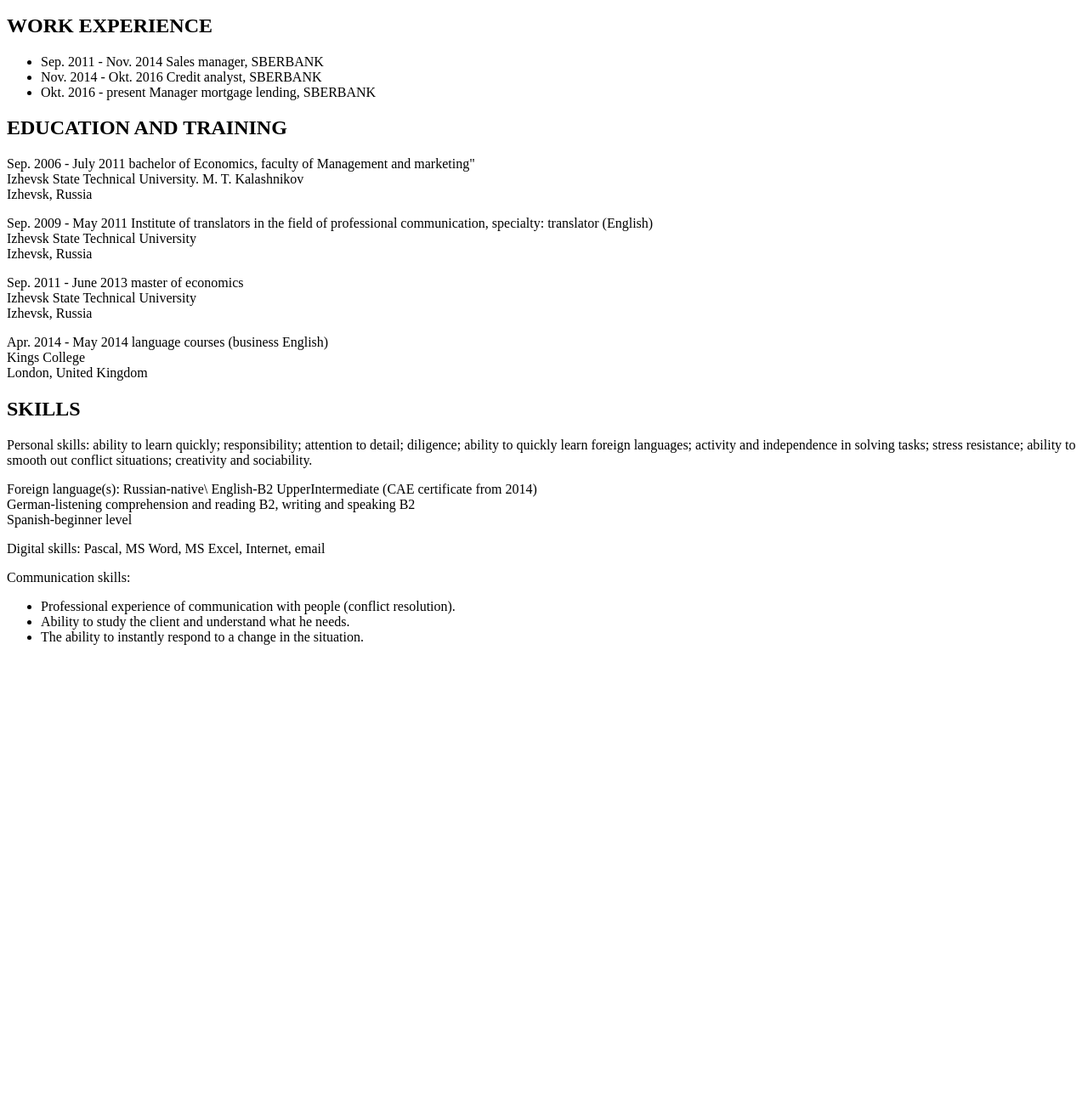
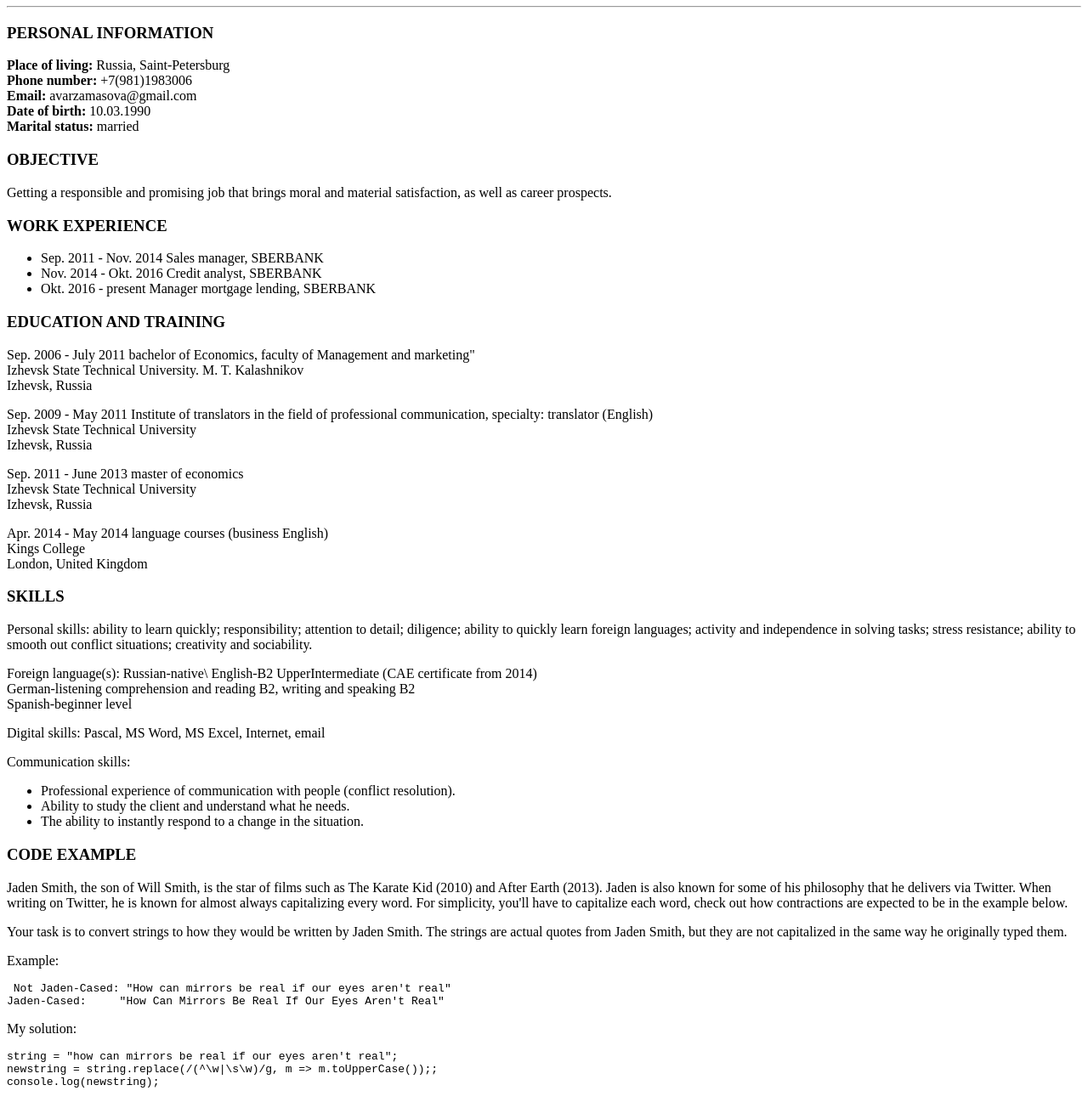
Before and after one commit to asya1003/rsschool-cv-previous-, a plain HTML site: page index.html in a window 1280 px wide. Shown: the part 267-1564 px from the top of the page at 85% size. Before the commit the page ends 1042 px from the top, so only its background shows below. Drawn offline with Linux system fonts and the light colour scheme.

Commit message:
refactor: add img and change html code

```diff
--- a/index.html
+++ b/index.html
@@ -1,6 +1,15 @@
-<h2>PERSONAL INFORMATION</h2>
-<p class = "subtitle"> ARZAMASOVA ANASTASIIA </p>
- <p> <b>Place of living:</b> Russia, Saint-Petersburg
+<header>
+    <div class = "subtitle">
+      <h2> <img src="/image.jpg" alt="Мое фото" width="320" height="240">  ARZAMASOVA ANASTASIIA </h2>
+    </div>
+</header>
+
+<hr>
+
+<div class="content">
+<h3>PERSONAL INFORMATION</h3>
+
+  <b>Place of living:</b> Russia, Saint-Petersburg
   <br>
   <b>Phone number:</b> +7(981)1983006
   <br>
@@ -8,14 +17,12 @@
   <br>
   <b>Date of birth:</b> 10.03.1990
   <br>
-  <b>Marital status:</b> married </p>
+  <b>Marital status:</b> married
 
-<h2>OBJECTIVE</h2>
-
+<h3>OBJECTIVE</h3>
 <p> Getting a responsible and promising job that brings moral and material satisfaction, as well as career prospects.</p>
 
-<h2>WORK EXPERIENCE</h2>
-
+<h3>WORK EXPERIENCE</h3>
   <p>
     <ul>
       <li> Sep. 2011 - Nov. 2014 	Sales manager, SBERBANK</li>
@@ -24,8 +31,7 @@
    </ul>
 </p>
 
-<h2>EDUCATION AND TRAINING</h2>
-
+<h3>EDUCATION AND TRAINING</h3>
 	<p> Sep. 2006 - July 2011	bachelor of Economics, faculty of Management and marketing" <br>
    Izhevsk State Technical University. M. T. Kalashnikov<br>
     Izhevsk, Russia </p>
@@ -42,8 +48,7 @@
    Kings College <br>
    London, United Kingdom </p>
 
-<h2>SKILLS</h2>
-
+<h3>SKILLS</h3>
 <p> <span class = "subtitle">Personal skills:</span> ability to learn quickly; responsibility; attention to detail; diligence; ability to quickly learn foreign languages; activity and independence in solving tasks; stress resistance; ability to smooth out conflict situations; creativity and sociability.</p>
 
  <p> <span class = "subtitle">Foreign language(s):</span>	Russian-native\
@@ -60,3 +65,25 @@
      <li>The ability to instantly respond to a change in the situation.</li>
   </ul>
  </p>
+
+<h3> CODE EXAMPLE</h3>
+
+<p>Jaden Smith, the son of Will Smith, is the star of films such as The Karate Kid (2010) and After Earth (2013). Jaden is also known for some of his philosophy that he delivers via Twitter. When writing on Twitter, he is known for almost always capitalizing every word. For simplicity, you'll have to capitalize each word, check out how contractions are expected to be in the example below.</p>
+
+<p> Your task is to convert strings to how they would be written by Jaden Smith. The strings are actual quotes from Jaden Smith, but they are not capitalized in the same way he originally typed them.</p>
+
+<p>Example:
+<code>
+<pre> Not Jaden-Cased: "How can mirrors be real if our eyes aren't real"
+Jaden-Cased:     "How Can Mirrors Be Real If Our Eyes Aren't Real" </pre>
+ </code>
+</p>
+<p> My solution:
+<code>
+<pre>string = "how can mirrors be real if our eyes aren't real";
+newstring = string.replace(/(^\w|\s\w)/g, m => m.toUpperCase());;
+console.log(newstring);
+</pre>
+</code>
+</p>
+</div>
```
Also changed, not shown: image.jpg (added).
